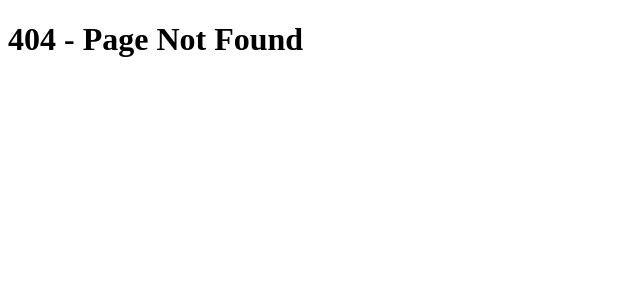
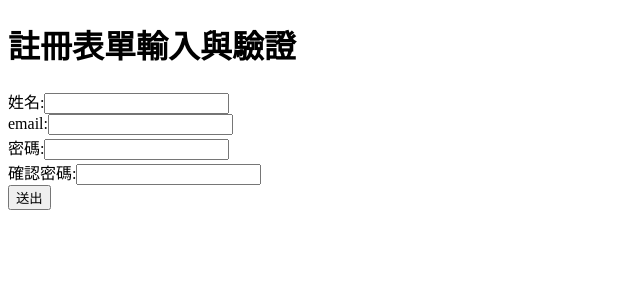
Before and after one commit to XuanYing0915/react_class_base, a Next.js app: page /course/registar-from in a window 1280 px wide. Before the commit this address had no page. Shown: the top 300 px of the page, without its empty margins (0-640 px from the left). Built offline with nearby package versions, Linux system fonts and the light colour scheme.

Commit message:
註冊表單-共同事件處理函式

```diff
--- /dev/null
+++ b/pages/course/registar-from.js
@@ -0,0 +1,71 @@
+import React, { useState } from 'react'
+
+export default function RegistarFrom() {
+  const [user, setUser] = useState({
+    fullName: '',
+    email: '',
+    password: '',
+    password2: '',
+  })
+  // 所有的表單欄位共用處理事件的函式
+  const handleFieldChange = (e) => {
+    // 物件為:
+    // 抓取目標的name:目標填入的value
+    // [e.target.name]
+    // ^^^^^^^^^^^^^^^
+    // 計算得來的屬性名稱()
+    console.log(e.target.name, e.target.value)
+    const newUser = { ...user, [e.target.name]: e.target.value }
+    setUser(newUser)
+  }
+  return (
+    <>
+      <h1>註冊表單輸入與驗證</h1>
+      <div>
+        <label>
+          姓名:
+          <input
+            type="text"
+            name="fullName"
+            value={user.fullName}
+            onChange={handleFieldChange}
+          />
+        </label>
+      </div>
+      <div>
+        <label>
+          email:
+          <input
+            type="text"
+            name="email"
+            value={user.email}
+            onChange={handleFieldChange}
+          />
+        </label>
+      </div>
+      <div>
+        <label>
+          密碼:
+          <input
+            type="password"
+            name="password"
+            value={user.password}
+            onChange={handleFieldChange}
+          />
+        </label>
+      </div>
+      <div>
+        <label>
+          確認密碼:
+          <input
+            type="password"
+            name="password2"
+            value={user.password2}
+            onChange={handleFieldChange}
+          />
+        </label>
+      </div>
+      <button>送出</button>
+    </>
+  )
+}
```
